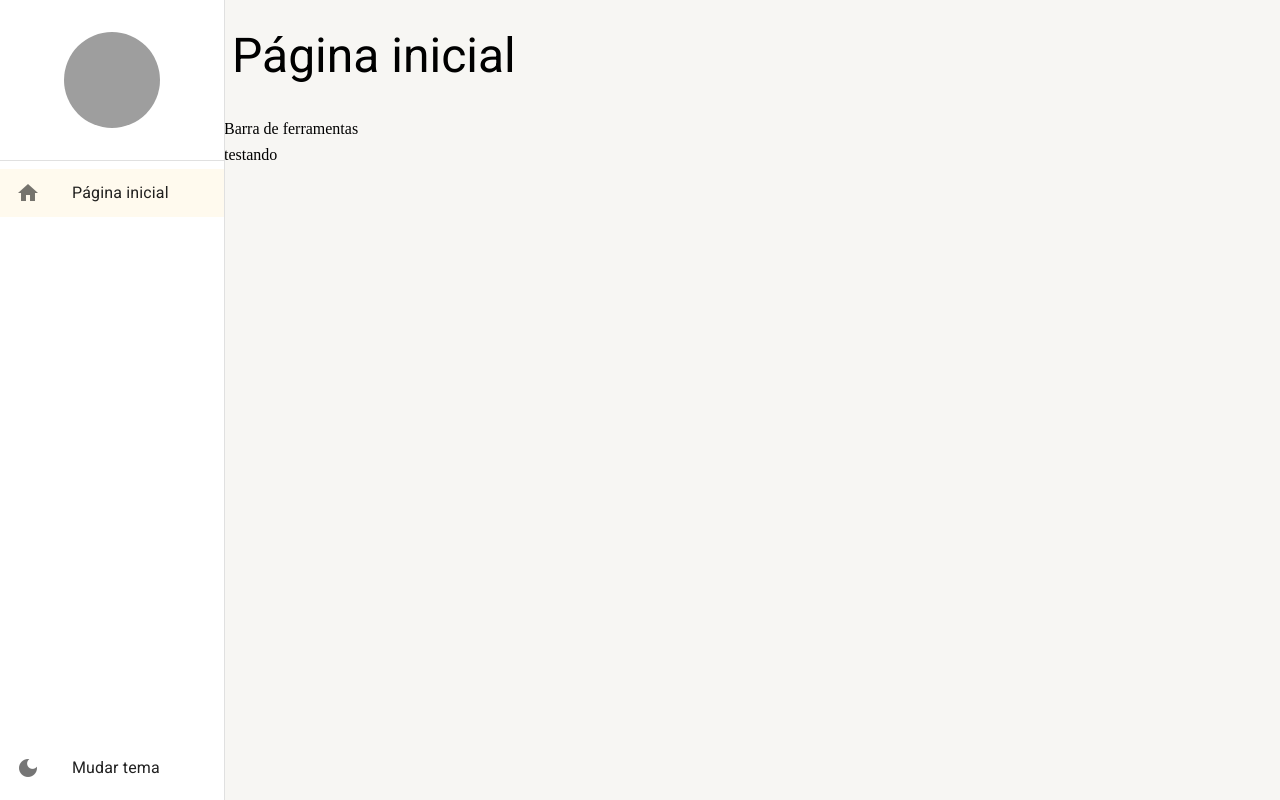
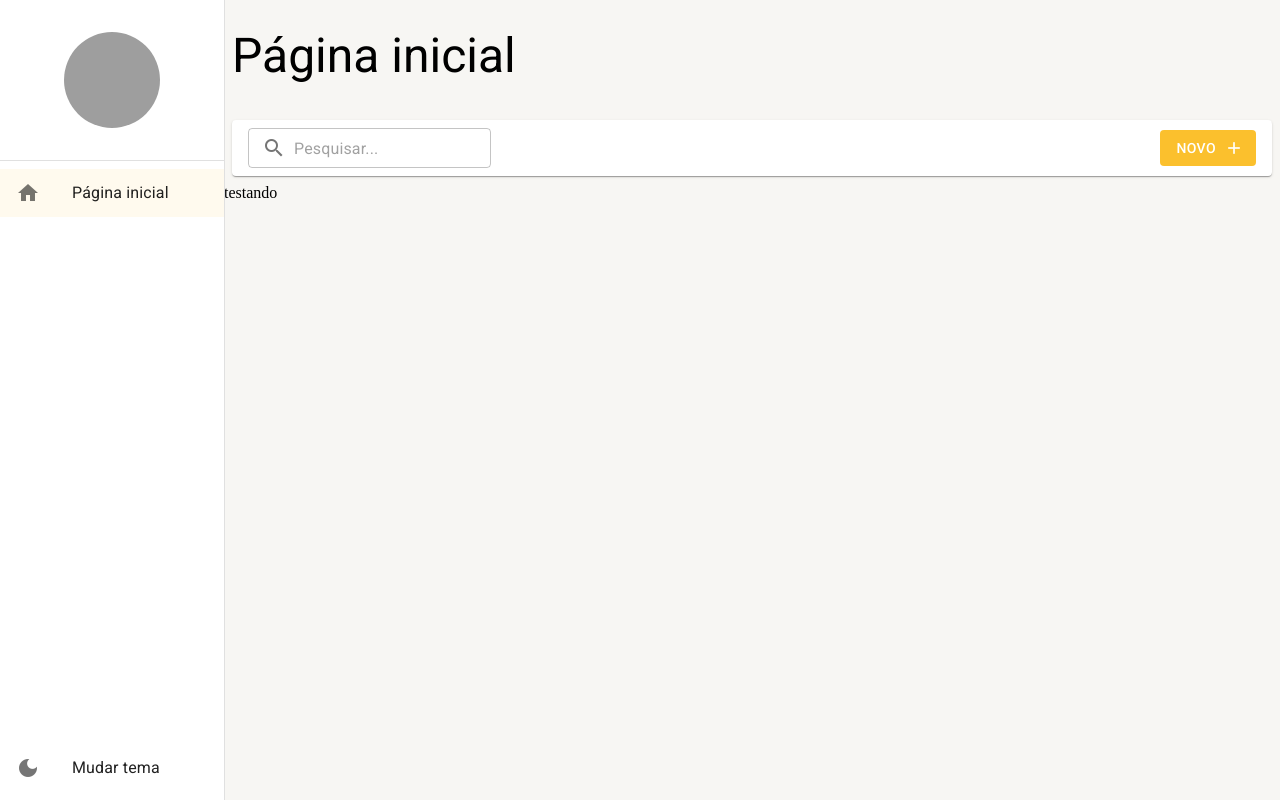
Before and after one commit to MarcosPauloo/curso-material-ui-app, a React (Create React App) app: page /pagina-inicial in a window 1280 px wide. Built offline with nearby package versions, Linux system fonts and the light colour scheme; grey boxes are pictures that could not be loaded.

Commit message:
feat: configurando barra de ferramentas

```diff
--- a/src/pages/dasehboard/Dashboard.tsx
+++ b/src/pages/dasehboard/Dashboard.tsx
@@ -1,8 +1,12 @@
+import { BarraDeFerramentas } from "../../shared/components"
 import { LayoutBaseDePagina } from "../../shared/layouts"
 
 export const Dashboard = ()=>{
     return(
-        <LayoutBaseDePagina titulo="Página inicial" barraDeFerramentas={<>Barra de ferramentas</>}>
+        <LayoutBaseDePagina
+            titulo="Página inicial"
+            barraDeFerramentas={<BarraDeFerramentas mostrarInputBusca={true}/>}
+        >
             testando
         </LayoutBaseDePagina>
     )
--- /dev/null
+++ b/src/shared/components/barra-de-ferramentas/BarraDeFerramentas.tsx
@@ -0,0 +1,65 @@
+import {Box, TextField, Button, Paper, Icon, InputAdornment} from '@mui/material'
+import { useTheme } from '@mui/material/styles';
+
+interface IBarraDeFerramentasProps{
+    children?: React.ReactNode;
+    textoDaBusca?: string;
+    mostrarInputBusca?: boolean;
+    aoMudarTextoDeBusca?: (novoTexto: string)=>void;
+    textoBotaoNovo?: string;
+    mostrarBotaoNovo?: boolean;
+    aoClicarEmNovo?: () => void;
+}
+
+export const BarraDeFerramentas: React.FC<IBarraDeFerramentasProps> = ({
+    textoDaBusca='', mostrarInputBusca= false, aoMudarTextoDeBusca, textoBotaoNovo="Novo", mostrarBotaoNovo=true, aoClicarEmNovo
+}) =>{
+    const theme = useTheme();
+
+    return(
+        <Box
+            gap={1}
+            marginX={1}
+            padding={1}
+            paddingX={2}
+            display='flex'
+            alignItems='center'
+            height={theme.spacing(5)}
+            component={Paper}
+        >
+
+            {mostrarInputBusca && (
+                <TextField
+                size='small'
+                value={textoDaBusca}
+                onChange={(e) => aoMudarTextoDeBusca?.(e.target.value)}
+                placeholder='Pesquisar...'
+                InputProps={
+                    {
+                        startAdornment:(
+                            <InputAdornment
+                                position='start'
+                            >
+                                <Icon>search</Icon>
+                            </InputAdornment>
+                        )
+                    }
+                }
+                />
+                )
+            }
+
+           {mostrarBotaoNovo && (
+                <Box flex={1} display='flex' justifyContent='end'>
+                    <Button
+                        variant='contained'
+                        color='primary'
+                        onClick={aoClicarEmNovo}
+                        disableElevation
+                        endIcon={<Icon>add</Icon>}
+                    >{textoBotaoNovo}</Button>
+                </Box>
+            )}
+        </Box>
+    )
+}
--- a/src/shared/components/index.ts
+++ b/src/shared/components/index.ts
@@ -1 +1,2 @@
-export * from './menu-lateral/MenuLateral'
+export * from './menu-lateral/MenuLateral';
+export * from './barra-de-ferramentas/BarraDeFerramentas';
```
